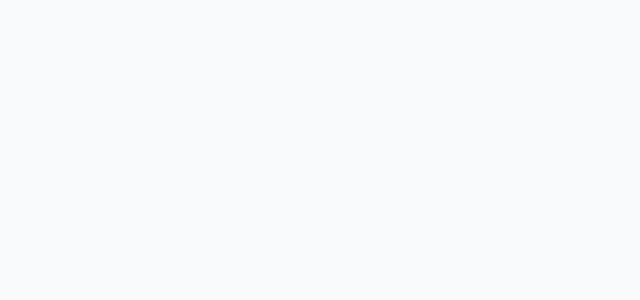
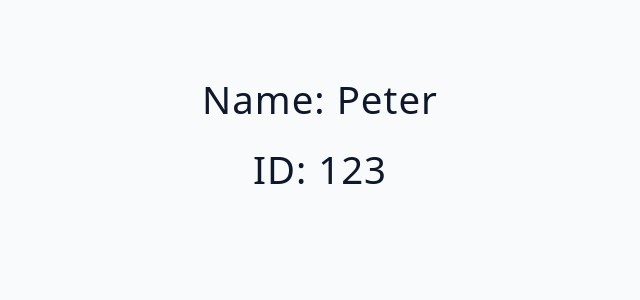
Before and after one commit to stormymayday/typescript-react-essentials, a React (Vite) app: page / in a window 1280 px wide. Shown: the top 300 px of the page, without its empty margins (320-960 px from the left). Built offline with nearby package versions, Linux system fonts and the light colour scheme.

Commit message:
Props - inline type annotations

```diff
--- a/src/App.tsx
+++ b/src/App.tsx
@@ -1,9 +1,9 @@
-import Component from "./starter/01-return";
+import Component from "./starter/02-props";
 
 function App() {
     return (
         <main>
-            <Component />
+            <Component name="peter" id={123} />
         </main>
     );
 }
--- a/src/starter/02-props/index.tsx
+++ b/src/starter/02-props/index.tsx
@@ -1,9 +1,9 @@
-function Component() {
-  return (
-    <div>
-      <h2>React & Typescript</h2>
-      <h2>Props</h2>
-    </div>
-  );
+function Component({ name, id }: { name: string; id: number }) {
+    return (
+        <div>
+            <h2>Name: {name}</h2>
+            <h2>ID: {id}</h2>
+        </div>
+    );
 }
 export default Component;
```
